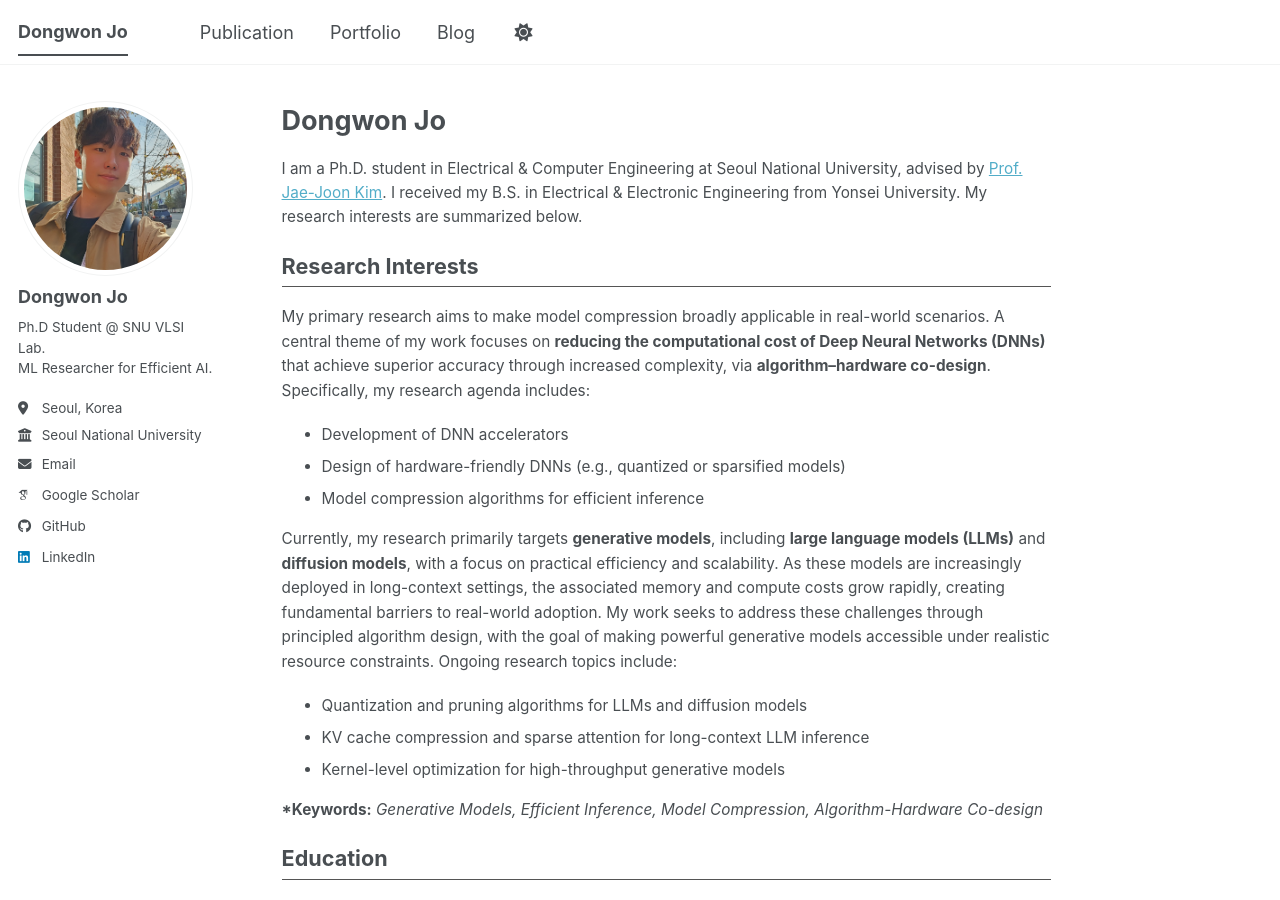
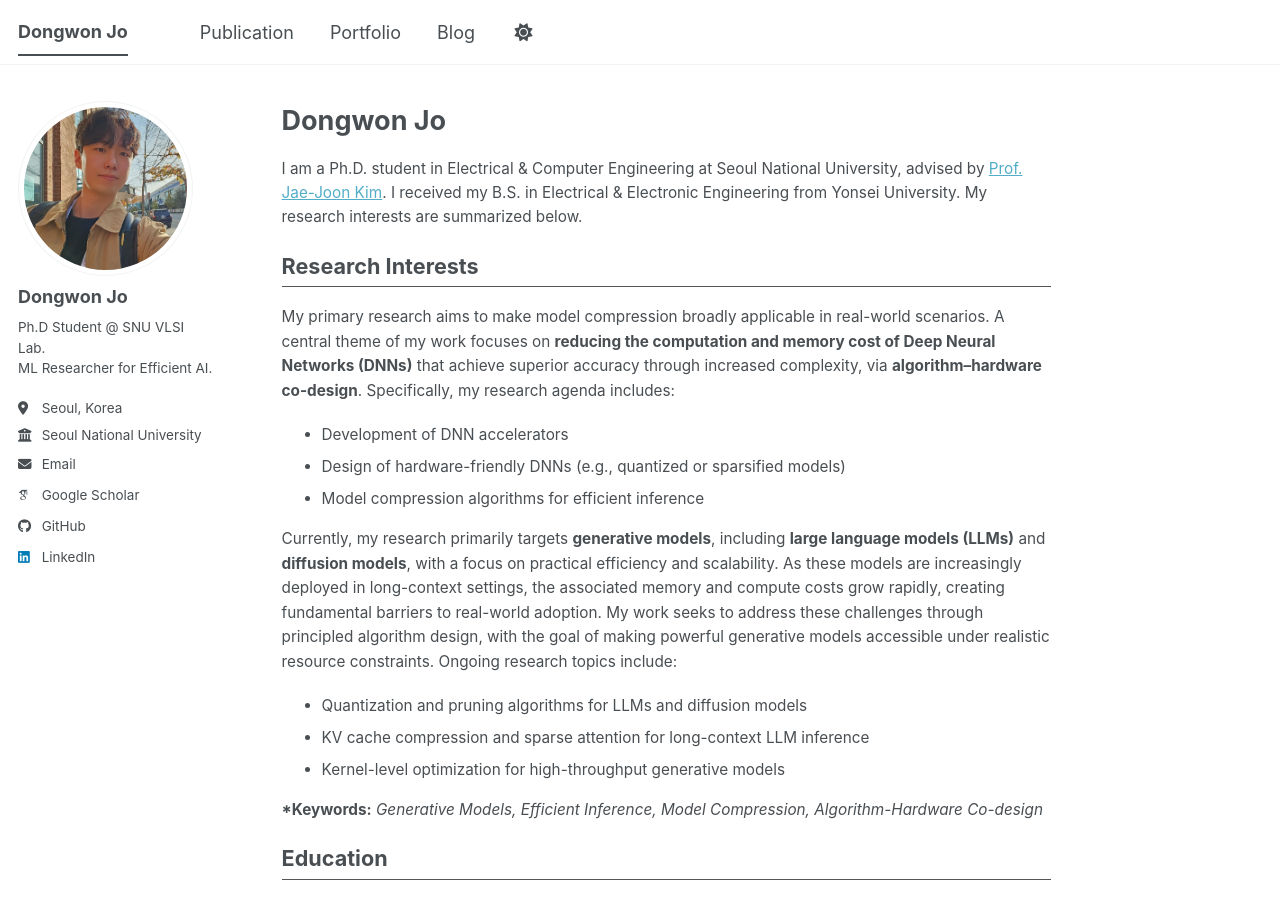
Before and after one commit to dongwonjo/dongwonjo.github.io, a Jekyll site: the page built from _pages/about.md, in a window 1280 px wide and 900 px high. Built offline with Jekyll 4.4.1, drawn with Linux system fonts in a browser that asks for light colours; some web fonts are replaced; a script bundle is joined from its source files by our own code; library files that are not in the unit come from our copies.

Commit message:
Update about.md

```diff
--- a/_pages/about.md
+++ b/_pages/about.md
@@ -19,7 +19,7 @@
 <hr class="section-hr">
 
 <p style="font-size: 0.85em; line-height: 1.6;">
-My primary research aims to make model compression broadly applicable in real-world scenarios. A central theme of my work focuses on <strong>reducing the computational cost of Deep Neural Networks (DNNs)</strong> that achieve superior accuracy through increased complexity, via <strong>algorithm–hardware co-design</strong>. Specifically, my research agenda includes:
+My primary research aims to make model compression broadly applicable in real-world scenarios. A central theme of my work focuses on <strong>reducing the computation and memory cost of Deep Neural Networks (DNNs)</strong> that achieve superior accuracy through increased complexity, via <strong>algorithm–hardware co-design</strong>. Specifically, my research agenda includes:
 </p>
 
 <ul style="font-size: 0.85em; line-height: 1.6;">
```
